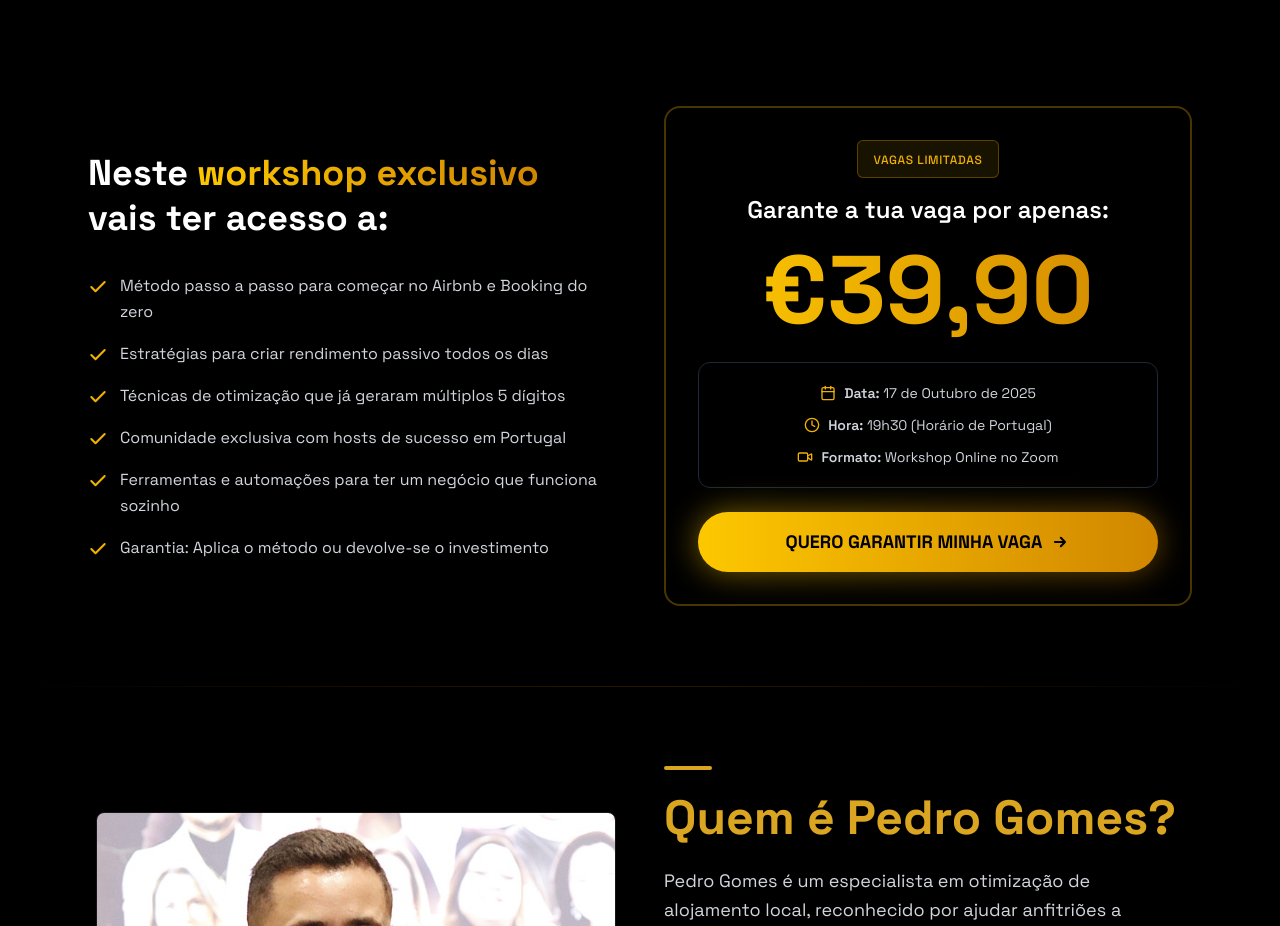
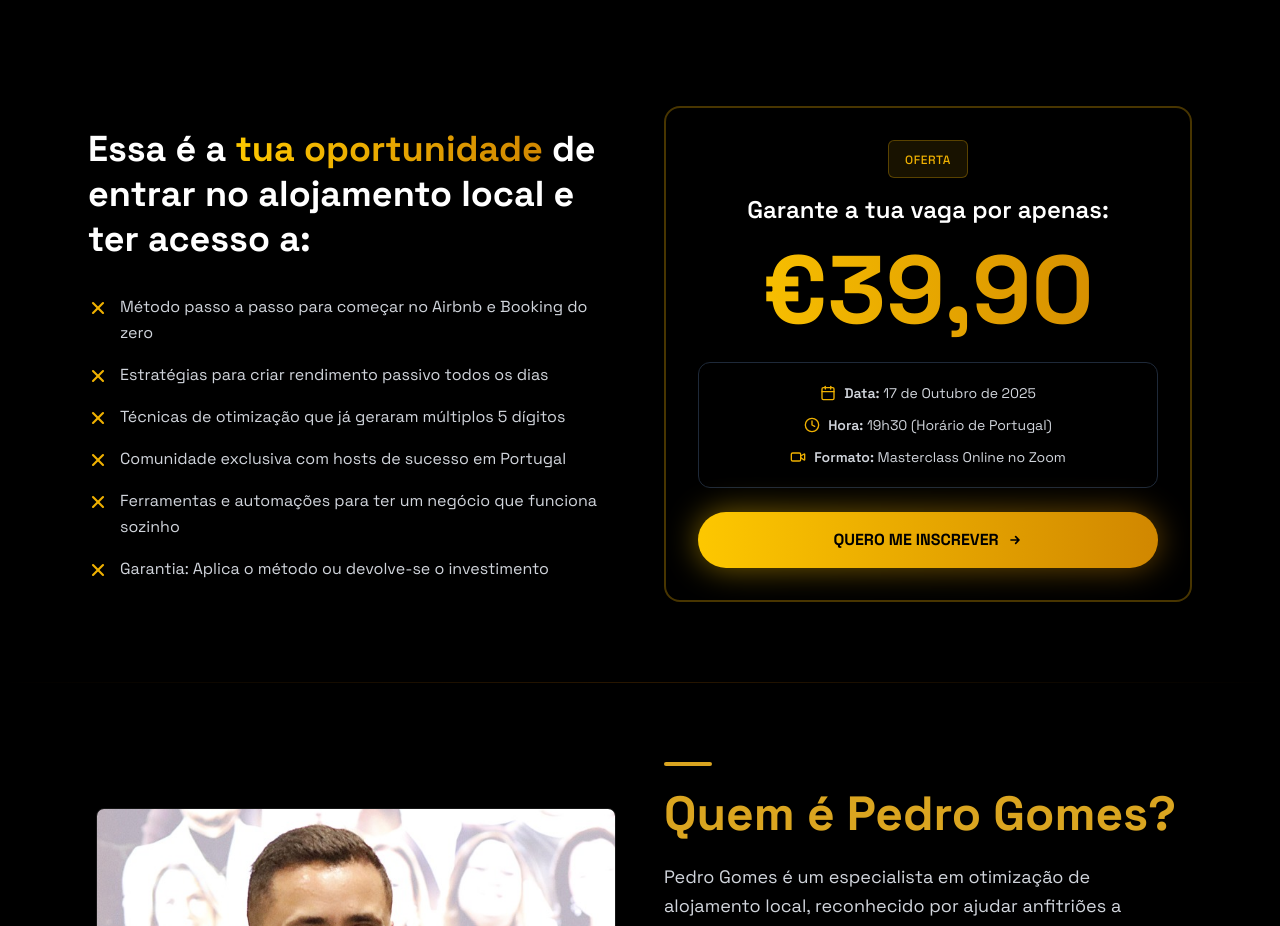
Before and after one commit to iagosoave/lp-pedro, a React (Vite) app: page / in a window 1280 px wide. Shown: the part 2860-3786 px from the top of the page. Built offline with nearby package versions, Linux system fonts and the light colour scheme.

Commit message:
first commit

```diff
--- a/src/components/CTASection.jsx
+++ b/src/components/CTASection.jsx
@@ -1,5 +1,5 @@
 import React from 'react';
-import { Check, Calendar, Clock, Video } from 'lucide-react';
+import { X, Calendar, Clock, Video } from 'lucide-react';
 
 const CTASection = () => {
   const benefits = [
@@ -19,18 +19,18 @@ const CTASection = () => {
           {/* Left side - Text */}
           <div className="order-2 lg:order-1">
             <h2 className="text-2xl sm:text-3xl md:text-4xl font-bold text-white mb-6 md:mb-8 leading-tight">
-              Neste{' '}
+              Essa é a{' '}
               <span className="text-transparent bg-clip-text bg-gradient-to-r from-yellow-400 to-yellow-600">
-                workshop exclusivo
+                tua oportunidade
               </span>
-              {' '}vais ter acesso a:
+              {' '}de entrar no alojamento local e ter acesso a:
             </h2>
 
             <div className="space-y-3 md:space-y-4">
               {benefits.map((benefit, index) => (
                 <div key={index} className="flex items-start gap-3">
                   <div className="flex-shrink-0 mt-1">
-                    <Check className="w-5 h-5 text-yellow-500 stroke-[2.5]" />
+                    <X className="w-5 h-5 text-yellow-500 stroke-[2.5]" />
                   </div>
                   <p className="text-gray-300 text-sm md:text-base leading-relaxed">
                     {benefit}
@@ -49,7 +49,7 @@ const CTASection = () => {
               <div className="inline-block mb-4">
                 <div className="px-4 py-1.5 bg-yellow-500/10 border border-yellow-500/30 rounded-md">
                   <span className="text-yellow-500 font-medium text-xs uppercase tracking-wider">
-                    VAGAS LIMITADAS
+                    OFERTA
                   </span>
                 </div>
               </div>
@@ -79,7 +79,7 @@ const CTASection = () => {
                   </div>
                   <div className="flex items-center justify-center gap-2">
                     <Video className="w-4 h-4 text-yellow-500 flex-shrink-0" />
-                    <p><span className="font-semibold">Formato:</span> Workshop Online no Zoom</p>
+                    <p><span className="font-semibold">Formato:</span> Masterclass Online no Zoom</p>
                   </div>
                 </div>
               </div>
@@ -93,10 +93,11 @@ const CTASection = () => {
               >
                 <div className="absolute inset-0 bg-gradient-to-r from-yellow-400 to-yellow-600 rounded-full blur-lg opacity-50 group-hover:opacity-70 transition-opacity" />
 
-                <div className="relative bg-gradient-to-r from-yellow-400 to-yellow-600 text-black font-bold text-base md:text-lg px-6 md:px-8 py-3 md:py-4 rounded-full transition-all group-hover:scale-105 flex items-center justify-center gap-2">
-                  QUERO GARANTIR MINHA VAGA
+                <div className="relative bg-gradient-to-r from-yellow-400 to-yellow-600 text-black font-bold text-sm md:text-base px-6 sm:px-8 md:px-10 py-3 md:py-4 rounded-full transition-all group-hover:scale-105">
+                  <span className="relative flex items-center justify-center gap-2">
+                    QUERO ME INSCREVER
                     <svg
-                    className="w-5 h-5 group-hover:translate-x-1 transition-transform flex-shrink-0"
+                      className="w-4 h-4 group-hover:translate-x-1 transition-transform flex-shrink-0"
                       fill="none"
                       viewBox="0 0 24 24"
                       stroke="currentColor"
@@ -104,6 +105,7 @@ const CTASection = () => {
                     >
                       <path strokeLinecap="round" strokeLinejoin="round" d="M13 7l5 5m0 0l-5 5m5-5H6" />
                     </svg>
+                  </span>
                 </div>
               </a>
             </div>
```
Lines whose indentation alone changed are shown as unchanged.
